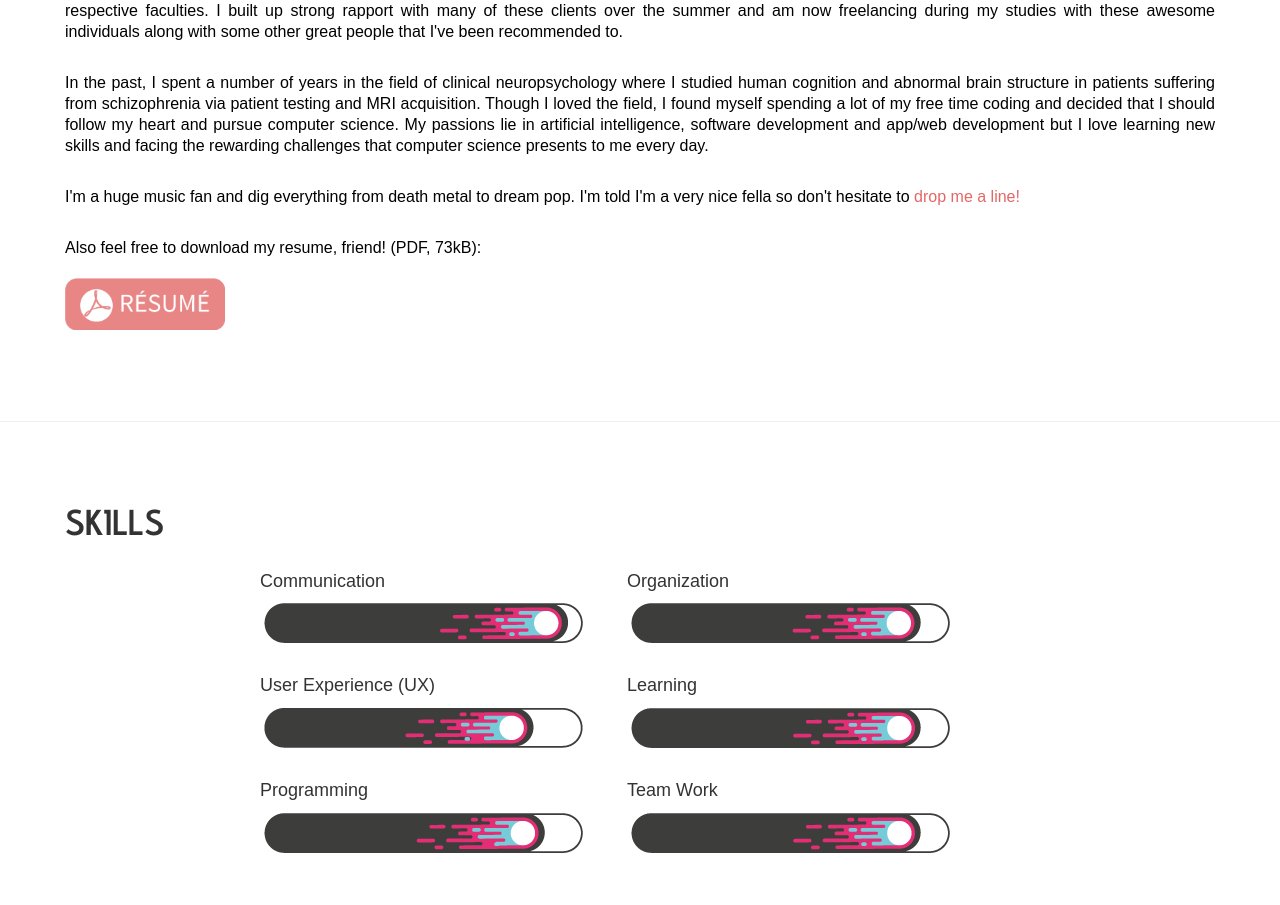
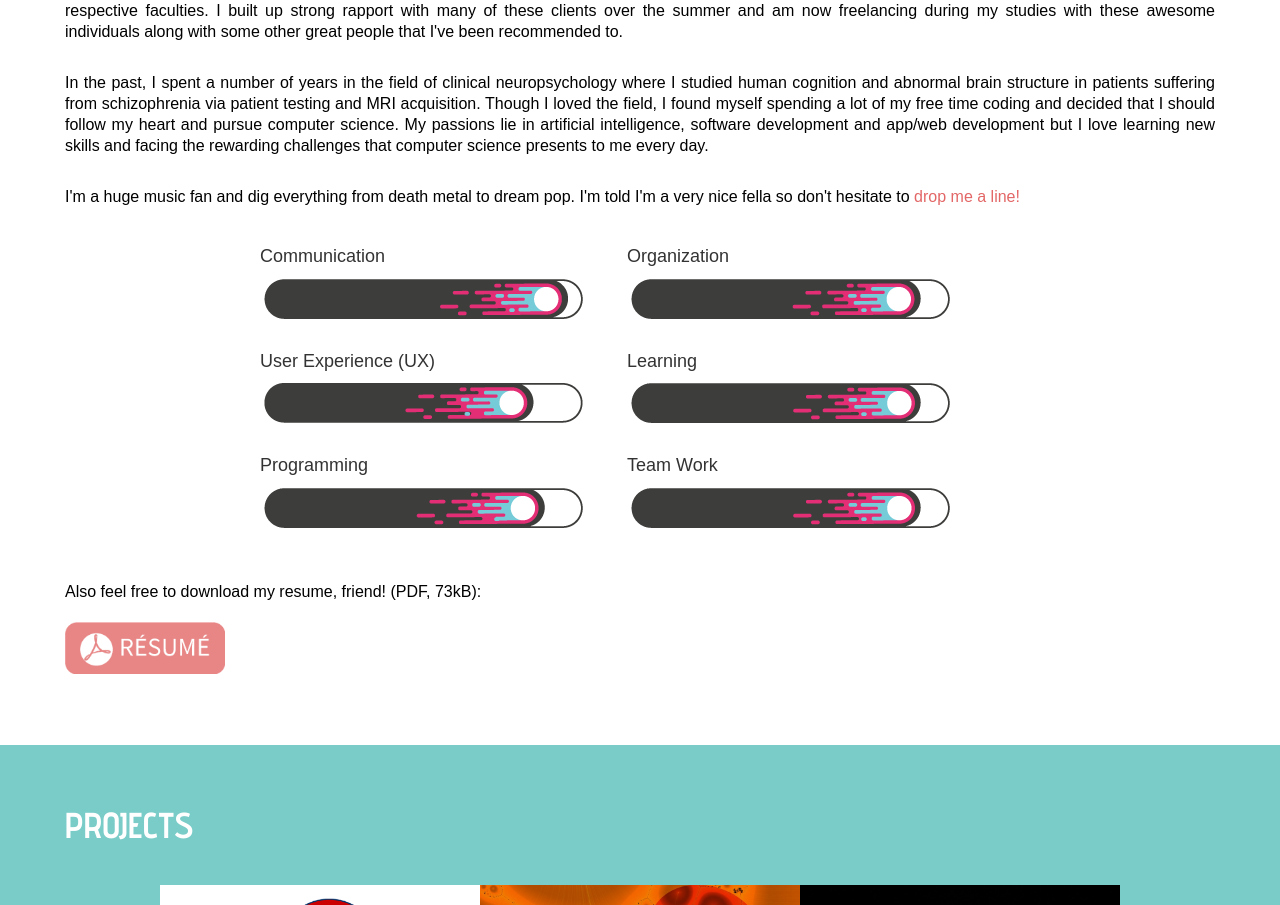
Before and after one commit to danlafreniere/Portfolio, a PHP site: page / in a window 1280 px wide. Shown: the part 629-1534 px from the top of the page. Run offline with PHP 8.4, Linux system fonts and the light colour scheme; some libraries are stand-ins or nearby versions.

Commit message:
Integration of skills into about
Slight change of page structure

```diff
--- a/index.php
+++ b/index.php
@@ -56,18 +56,8 @@
 
             <p class="bodyText">I'm a huge music fan and dig everything from death metal to dream pop. I'm told I'm a very nice fella so don't hesitate to <a href="#jumpto-Contact">drop me a line!</a></p>
 
-            <p class="bodyText">Also feel free to download my resume, friend! (PDF, 73kB):</p>
 
-            <a download href="files/Daniel_LaFreniere_Resume.pdf"><img alt="Button to Download my Resume (PDF Format)" src="images/ResumeButton.png" id="resume"/></a>
-            <p>&nbsp;</p>
-        </div>
 
-        <section class="bigBottom">
-            <hr/>
-
-            <div class="container topPadding">
-
-                <h1>SKILLS</h1>
                 <div class="skillSet">
                     <div class="skill">
                         <h4>Communication</h4>
@@ -95,7 +85,11 @@
                     </div>
                 </div>
 
-                <p>&nbsp;</p>
+                <p class="bodyText topPadding" style="clear: both;">Also feel free to download my resume, friend! (PDF, 73kB):</p>
+
+            <a download href="files/Daniel_LaFreniere_Resume.pdf"><img alt="Button to Download my Resume (PDF Format)" src="images/ResumeButton.png" id="resume"/></a>
+            <p>&nbsp;</p>
+
             </div>
         </section>
 
```
